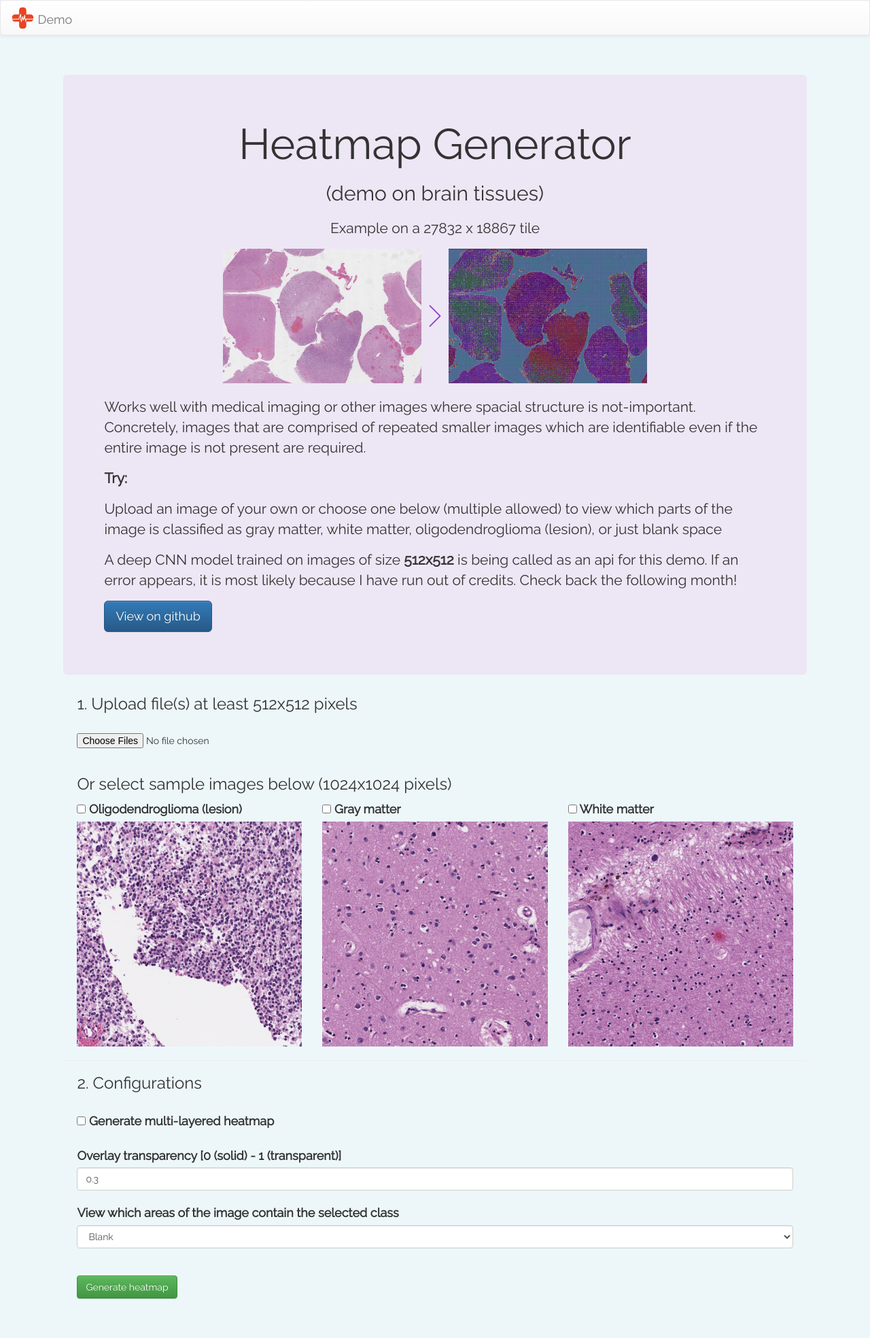
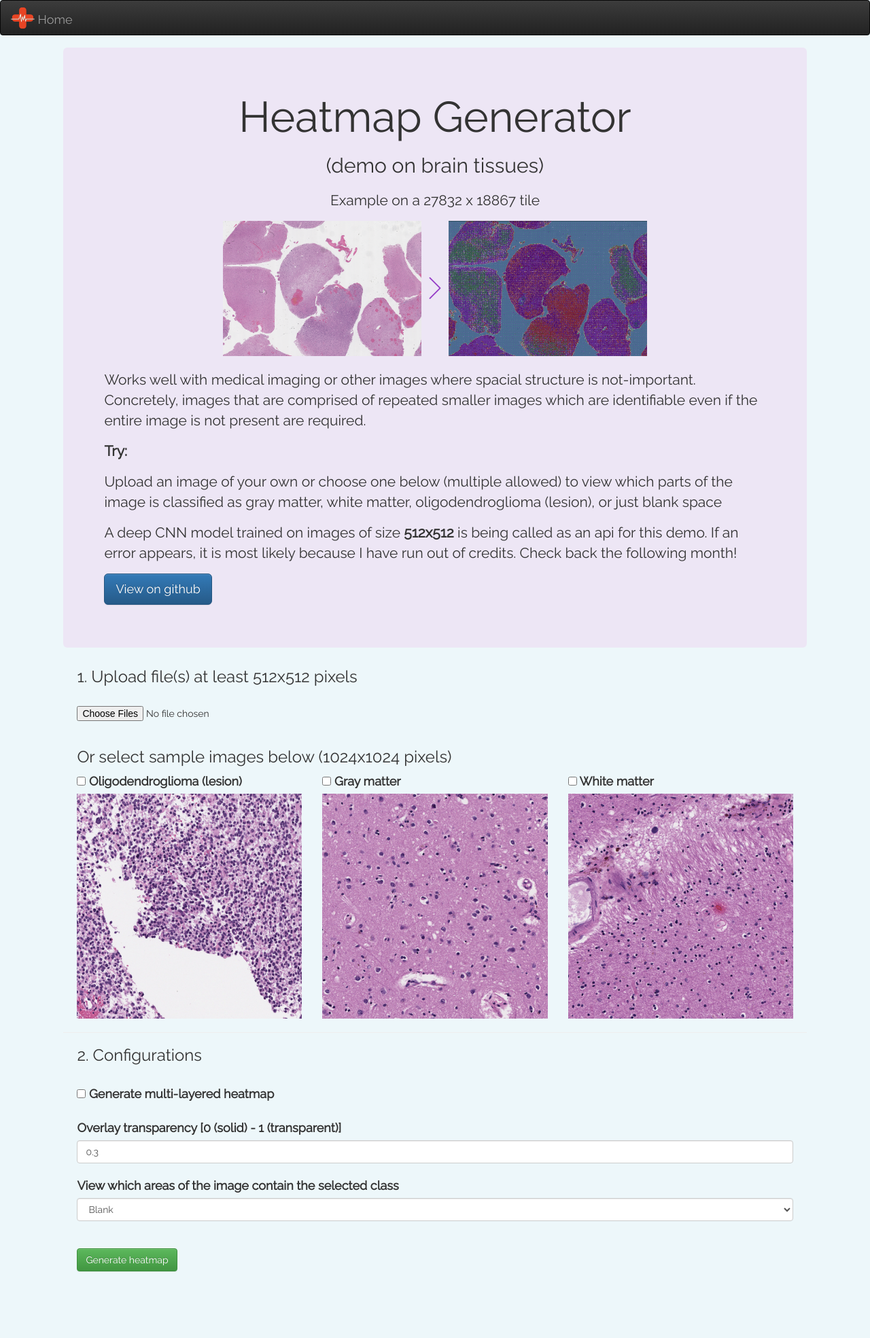
Before and after one commit to kevinfaust0308/ImageHeatmapGeneratorDemo, a Flask app: page / in a window 1280 px wide. Shown: the whole page at 68% size. After the commit the page ends 1872 px from the top, so only its background shows below. Run offline with Flask 2, Linux system fonts and the light colour scheme; some libraries are stand-ins or nearby versions.

Commit message:
Better UI

```diff
--- a/static/css/common.css
+++ b/static/css/common.css
@@ -15,6 +15,12 @@ body {
     margin: 20px;
 }
 
+.navbar {
+    position: fixed;
+    width: 100%;
+    z-index: 999;
+}
+
 .navbar-brand img {
     width: 35px;
     margin-top: -7px;
--- a/static/css/main.css
+++ b/static/css/main.css
@@ -1,5 +1,5 @@
 #wrapper {
-    padding: 3%;
+    padding: 70px 3% 3%;
 }
 
 #example-heatmap-container {
@@ -41,5 +41,4 @@ form label {
     width: 100%;
     text-align: center;
     display: none;
-    font-size: 18px;
 }
--- a/static/css/result.css
+++ b/static/css/result.css
@@ -3,7 +3,7 @@
 }
 
 .wrapper {
-    padding: 1%;
+    padding: 70px 1% 1%;
 }
 
 .homebutton {
--- a/static/js/app.js
+++ b/static/js/app.js
@@ -26,11 +26,11 @@ $('#heatmap-generate-form').on('submit', function (e) {
     has_uploaded_img = $('#upload-file').val();
 
     if (has_demo_img_selected || has_uploaded_img) {
-        $('#no-image-selected-alert').hide();
+
         $('#overlay').css('visibility', 'visible');
         $('body').css('overflow', 'hidden');
     } else {
         e.preventDefault(e);
-        $('#no-image-selected-alert').fadeIn();
+        $('#no-image-selected-alert').fadeIn().delay(5000).fadeOut();
     }
 });
--- a/templates/index.html
+++ b/templates/index.html
@@ -26,12 +26,12 @@
 <body>
 
 
-<nav class="navbar navbar-default">
+<nav class="navbar navbar-inverse">
     <div class="container-fluid">
         <div class="navbar-header">
             <a class="navbar-brand" href="/">
                 <img style="width: 35px; margin-top: -7px" src="../static/home.png"/>
-                <p>Demo</p>
+                <p>Home</p>
             </a>
         </div>
     </div>
--- a/templates/result.html
+++ b/templates/result.html
@@ -25,12 +25,12 @@
 <body>
 
 
-<nav class="navbar navbar-default">
+<nav class="navbar navbar-inverse">
     <div class="container-fluid">
         <div class="navbar-header">
             <a class="navbar-brand" href="/">
                 <img style="width: 35px; margin-top: -7px" src="../static/home.png"/>
-                <p>Demo</p>
+                <p>Home</p>
             </a>
         </div>
     </div>
```
